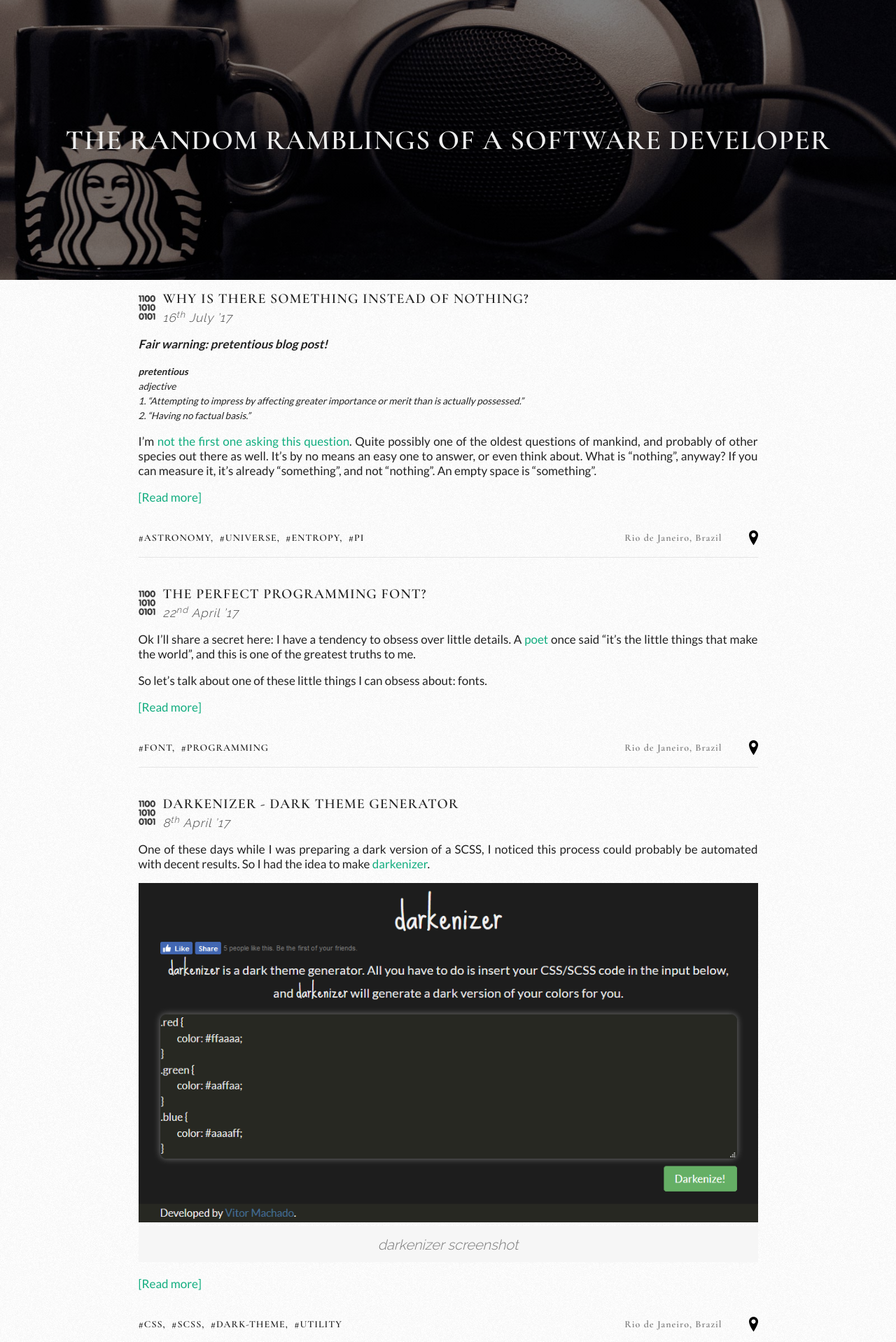
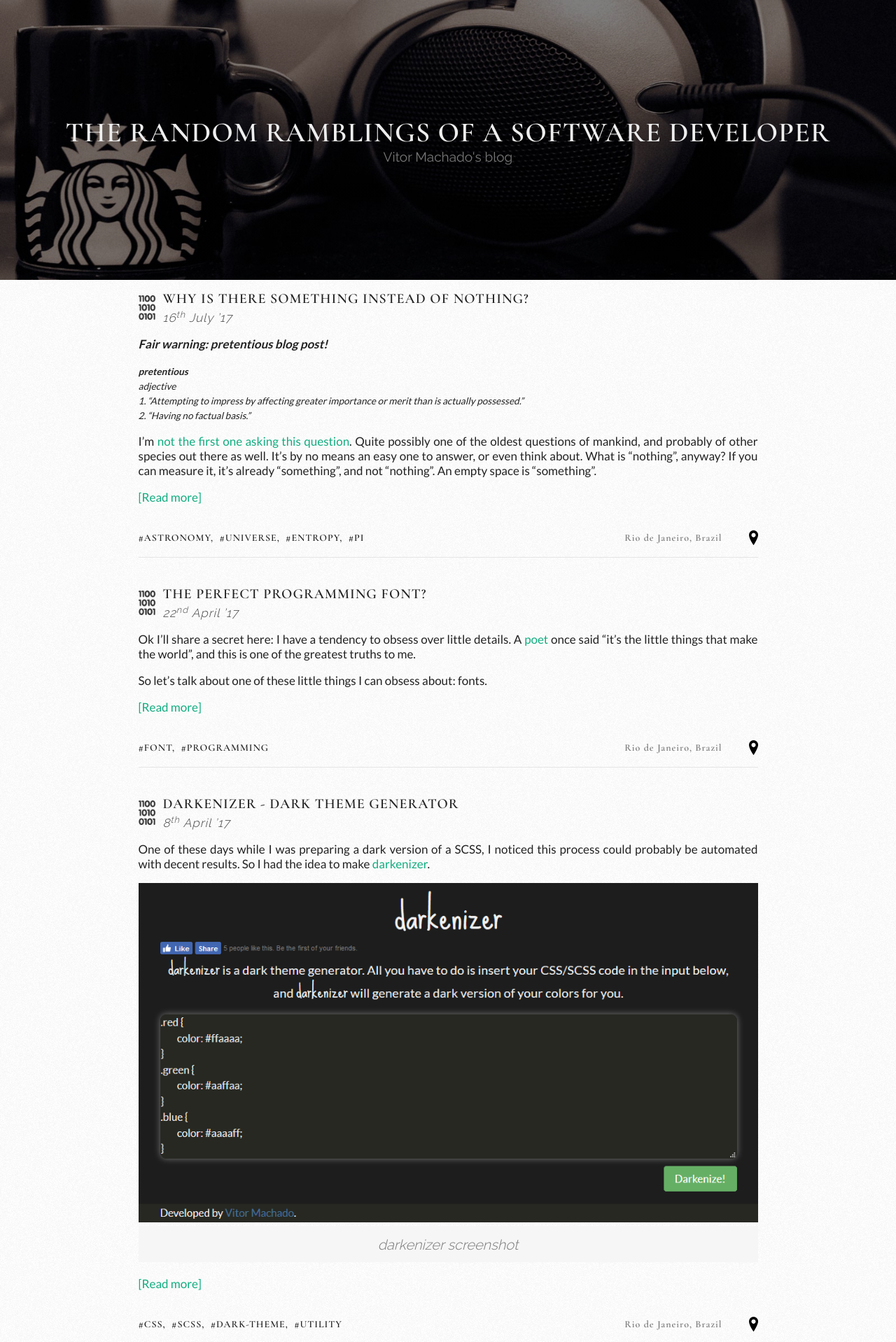
Before and after one commit to vittau/blog, a Jekyll site: the page built from index.html, in a window 1280 px wide. Shown: the top 1918 px of the page at 70% size. Built offline with Jekyll 4.4.1, drawn with Linux system fonts in a browser that asks for light colours; the list of posts is cut into pages by our own code.

Commit message:
Subtitle

```diff
--- a/_includes/header.html
+++ b/_includes/header.html
@@ -1,3 +1,3 @@
 <header>
-    <a href="{{ site.baseurl }}/"><h1>{{ site.title }}</h1></a>
+    <a href="{{ site.baseurl }}/"><h1>{{ site.title }}</h1><h2>{{ site.subtitle }}</h2></a>
 </header>
--- a/_sass/_layout.scss
+++ b/_sass/_layout.scss
@@ -67,7 +67,7 @@ h1 {
 
 h2 {
     font-family: $subtitle-font;
-    font-size: $regular-text-size;
+    font-size: $subtitle-text-size;
     font-weight: 400;
     margin: 0;
     color: $subtitle-colour;
--- a/_sass/_variables.scss
+++ b/_sass/_variables.scss
@@ -23,6 +23,7 @@
     $regular-text-size: 17px !default;
     $title-text-size: 40px !default;
     $title-text-small-size: 23px !default;
+    $subtitle-text-size: 19px !default;
     $caption-text-size: 14px !default;
 
 // Layout
```
